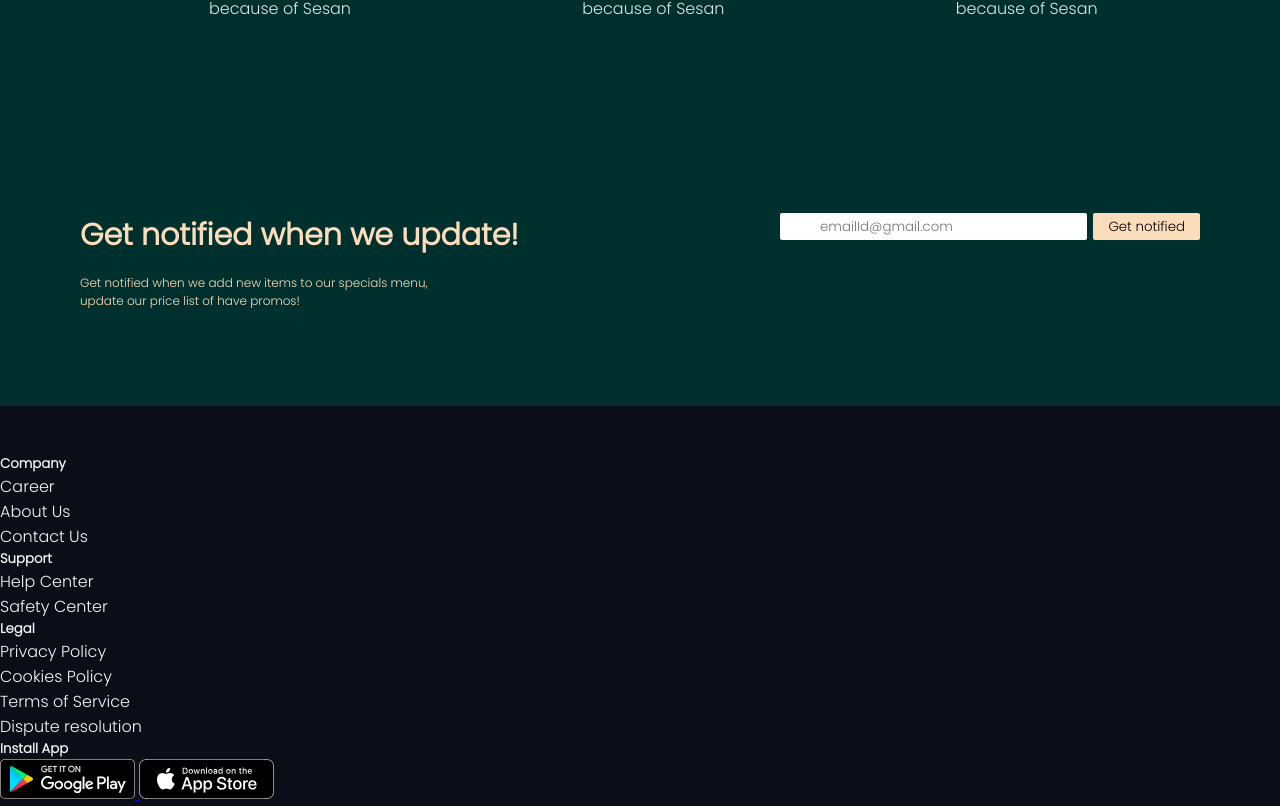
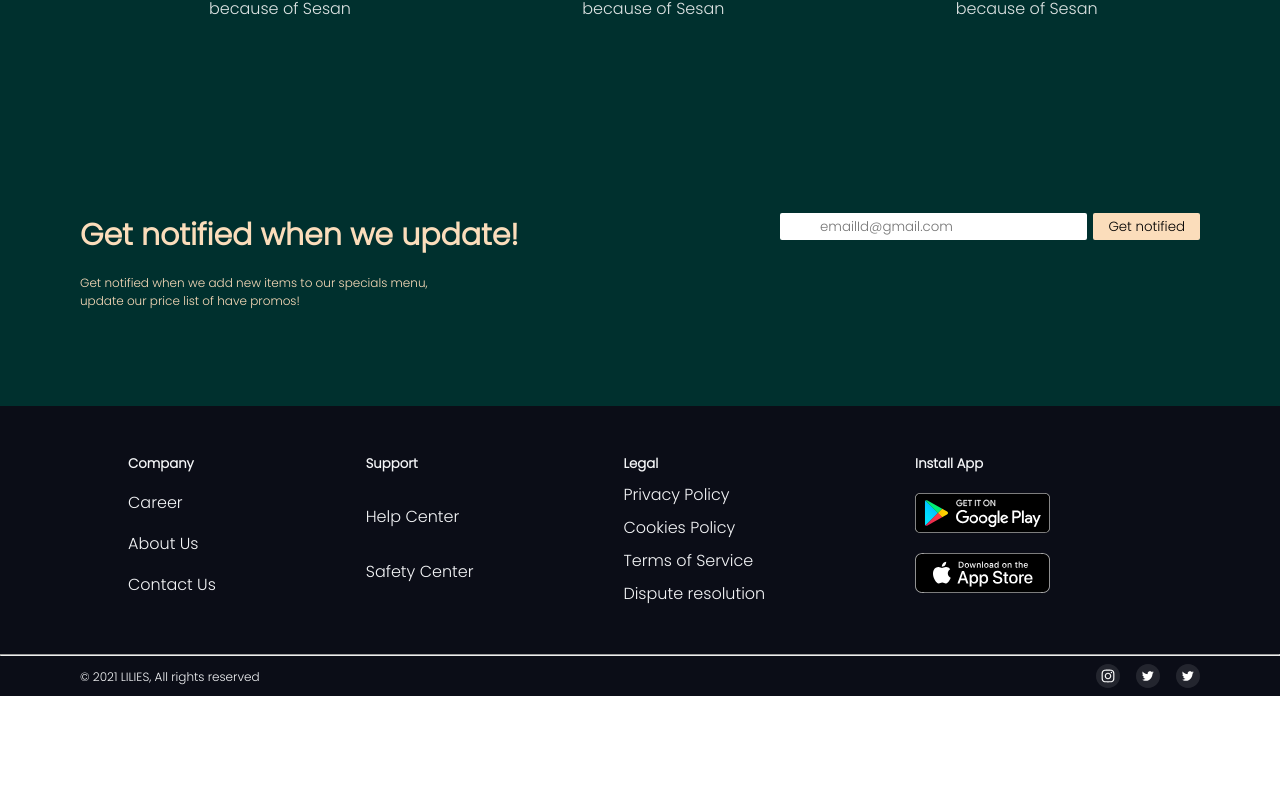
Before and after one commit to favor-I/food-app-capstone, a React (Create React App) app: page / in a window 1280 px wide. Shown: the part 1053-1859 px from the top of the page. After the commit the page ends 1749 px from the top, so only its background shows below. Built offline with nearby package versions, Linux system fonts and the light colour scheme.

Commit message:
deployment for complete footer section

```diff
--- a/src/components/Footer/Footer.js
+++ b/src/components/Footer/Footer.js
@@ -1,6 +1,8 @@
 import React from 'react'
+import './footer.models.css'
+import { Link } from 'react-router-dom'
 import MobileStore from '../Mobile/MobileStore'
-import './footer.models.css'
+import Socials from '../Socials/Socials'
 
 const Footer = () => {
   return (
@@ -29,6 +31,13 @@ const Footer = () => {
                 <MobileStore />
             </div>
         </div>
+        <hr></hr>
+        <div className='footer-copyright'>
+            <p>© 2021 LILIES, All rights reserved</p>
+            <div className='footer-social-links'>
+                <Socials />
+            </div>
+        </div>
     </footer>
   )
 }
--- a/src/components/Footer/footer.models.css
+++ b/src/components/Footer/footer.models.css
@@ -3,3 +3,36 @@ footer{
     padding-top: 3em;
     color: #F4F5F7;;
 }
+.footer-main {
+    margin: 0em 5em;
+    padding-left: 3em;
+    display: grid;
+    grid-template-columns: repeat(4,auto);
+}
+.footer-main div{
+    display: grid;
+    grid-gap: .5em 0em;
+}
+hr{
+    margin-top: 3em;
+}
+.footer-copyright {
+    height: 2.5em;
+    display: flex;
+    margin: 0em 5em;
+    justify-content: space-between;
+}
+.footer-copyright p {
+    padding-top: 1em;
+    font-size: 12px;
+}
+.footer-social-links {
+    margin-top: .5em;
+    display: grid;
+    grid-gap: 0em 1em;
+    grid-template-columns: repeat(3, auto);
+}
+.footer-social-links img {
+    width: 1.5em;
+    height: 1.5em;
+}
```
